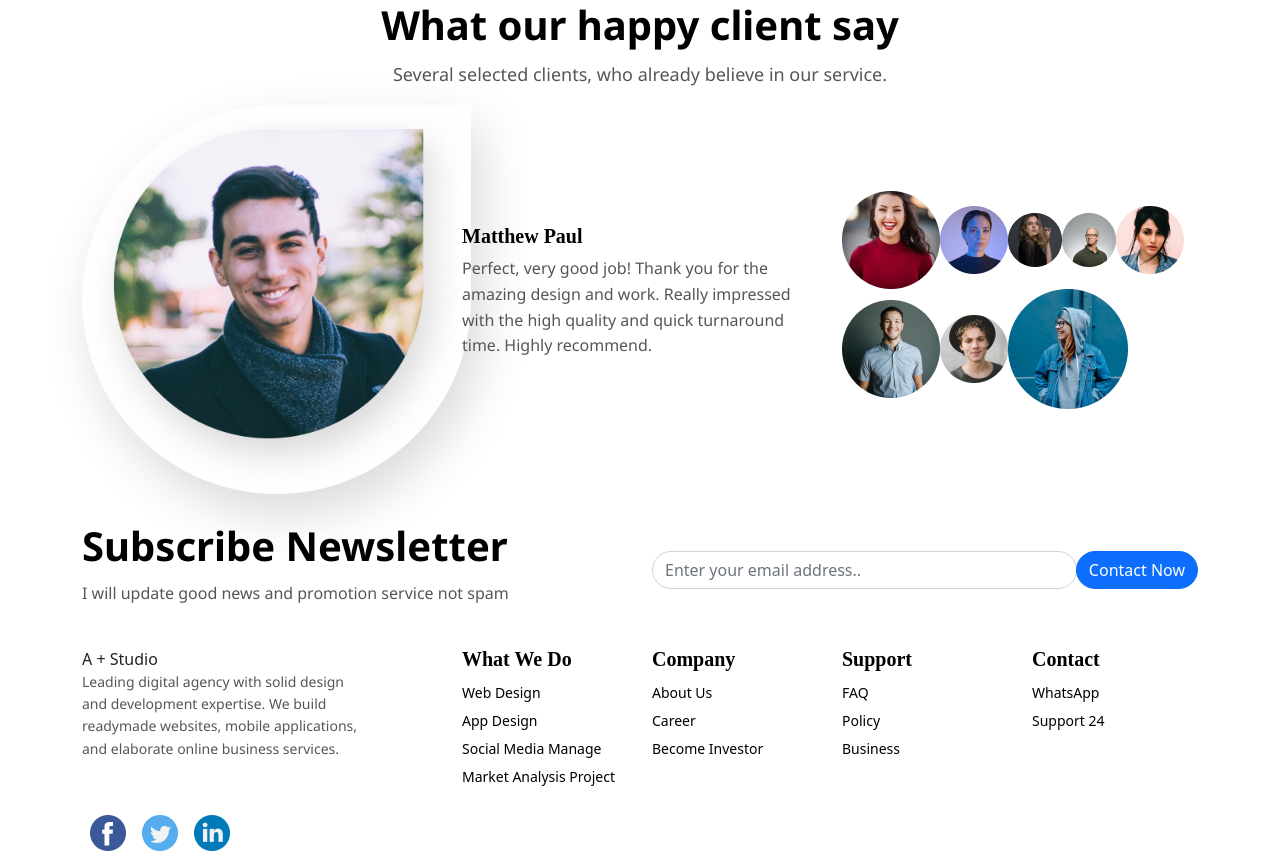
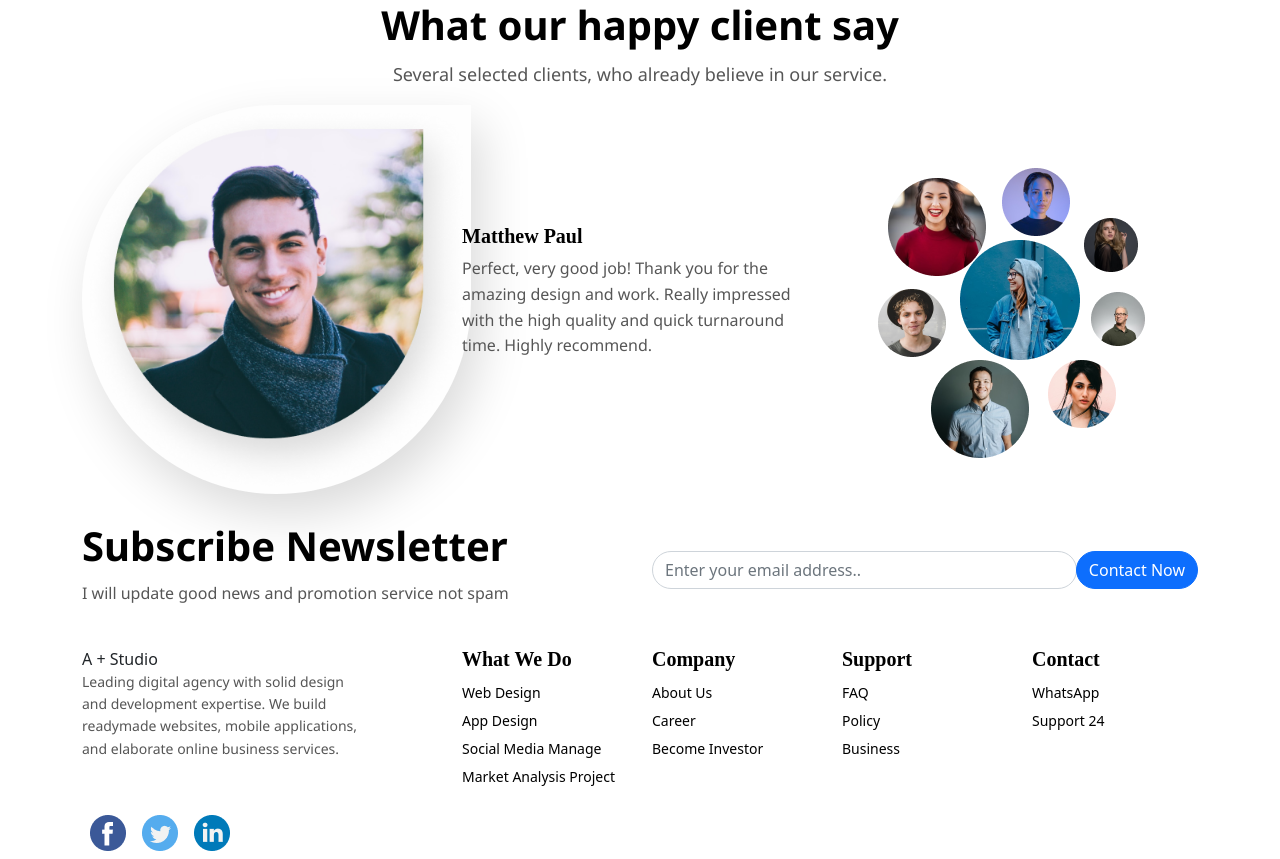
Before and after one commit to KiraTheCoder/Studio-Landing-Page, a React (Create React App) app: page / in a window 1280 px wide. Shown: the part 2000-2859 px from the top of the page. Built offline with nearby package versions, Linux system fonts and the light colour scheme.

Commit message:
circle image doone  done

```diff
--- a/src/components/ClientsReview/ClientsReview.css
+++ b/src/components/ClientsReview/ClientsReview.css
@@ -13,11 +13,12 @@
     box-shadow: 10px 20px 50px 0px rgba(0, 0, 0, 0.15);
 }
 
-/*
+
 .client-img-icon-container {
     position: relative;
-} */
-/*
+    aspect-ratio: 1 / 1;
+}
+
 .client-img-icon-container img {
     position: absolute;
 }
@@ -25,45 +26,40 @@
 .client-img-icon8 {
     top: 50%;
     left: 50%;
-    transform: translate(-50% -50%);
-} */
-/*
+    transform: translate(-50%, -50%);
+}
+
 .client-img-icon1 {
-    top:;
-    left: ;
+    top: 16%;
+    left: 13%;
 }
 
 .client-img-icon2 {
-    top:;
-    left: ;
+    top: 13%;
+    left: 45%;
 }
 
 .client-img-icon3 {
-    top:;
-    left: ;
+    top: 27%;
+    left: 68%;
 }
 
 .client-img-icon4 {
-    top:;
-    left: ;
+    top: 48%;
+    left: 70%;
 }
 
 .client-img-icon5 {
-    top:;
-    left: ;
+    top: 67%;
+    left: 58%;
 }
 
 .client-img-icon6 {
-    top:;
-    left: ;
+    top: 67%;
+    left: 25%;
 }
 
 .client-img-icon7 {
-    top:;
-    left: ;
+    top: 47%;
+    left: 10%;
 }
-
-.client-img-icon8 {
-    top:;
-    left: ;
-} */
--- a/src/components/ClientsReview/ClientsReview.jsx
+++ b/src/components/ClientsReview/ClientsReview.jsx
@@ -20,7 +20,14 @@ const ClientsReview = () => {
                 </div>
                 <div className="col-md-4">
                     <div className="client-img-icon-container">
-                        <img src="/assets/clinet-icon1.png" alt="" className="client-img-icon1" /><img src="/assets/clinet-icon2.png" alt="" className="client-img-icon2" /><img src="/assets/clinet-icon3.png" alt="" className="client-img-icon3" /><img src="/assets/clinet-icon4.png" alt="" className="client-img-icon4" /><img src="/assets/clinet-icon5.png" alt="" className="client-img-icon5" /><img src="/assets/clinet-icon6.png" alt="" className="client-img-icon6" /><img src="/assets/clinet-icon7.png" alt="" className="client-img-icon7" /><img src="/assets/clinet-icon8.png" alt="" className="client-img-icon8" />
+                        <img src="/assets/clinet-icon1.png" alt="client" className="client-img-icon1" />
+                        <img src="/assets/clinet-icon2.png" alt="client" className="client-img-icon2" />
+                        <img src="/assets/clinet-icon3.png" alt="client" className="client-img-icon3" />
+                        <img src="/assets/clinet-icon4.png" alt="client" className="client-img-icon4" />
+                        <img src="/assets/clinet-icon5.png" alt="client" className="client-img-icon5" />
+                        <img src="/assets/clinet-icon6.png" alt="client" className="client-img-icon6" />
+                        <img src="/assets/clinet-icon7.png" alt="client" className="client-img-icon7" />
+                        <img src="/assets/clinet-icon8.png" alt="client" className="client-img-icon8" />
                     </div>
                 </div>
             </div>
--- a/src/components/OurClients/OurClients.css
+++ b/src/components/OurClients/OurClients.css
@@ -1,4 +1,4 @@
 .our-client-para {
-    width: 21rem;
+    width: clamp(21rem);
     font-size: 1.125rem;
 }
```
Also changed, not shown: 1 other file (tests, documents, lock files or other folders).
